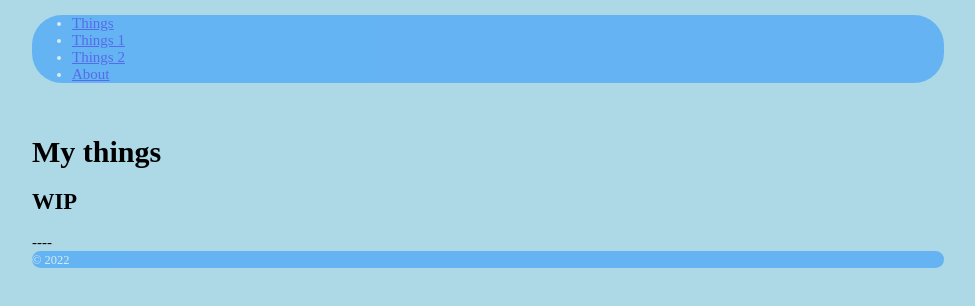
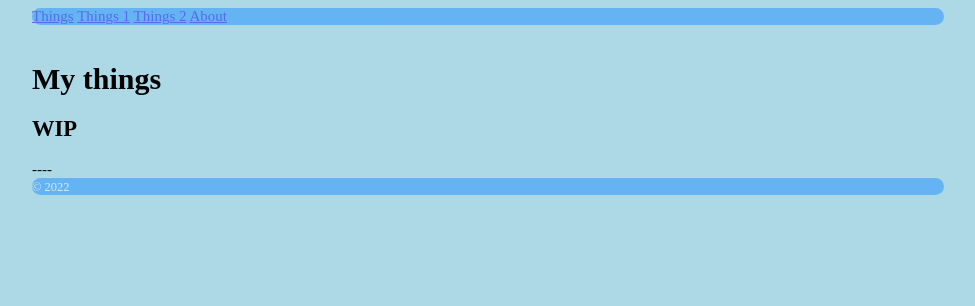
Before and after one commit to marekpistorius/mp.github.io, a plain HTML site: page index.html in a window 1280 px wide. Shown: the whole page, without its empty margins (136-1111 px from the left). Drawn offline with Linux system fonts and the light colour scheme.

Commit message:
Update index.html

```diff
--- a/index.html
+++ b/index.html
@@ -10,11 +10,10 @@
 <div class="wrapper">
 <nav class="menu">
 <header class="transparent">
-	<ul>
-	<li  id="menu"><a href="/">Things</a></li>
-	<li  id="menu"><a href="/">Things 1</a></li>
-	<li  id="menu"><a href="/">Things 2</a></li>
-	<li  id="menu"><a href="/">About</a></li>
+	<a href="/">Things</a>
+	<a href="/">Things 1</a>
+	<a href="/">Things 2</a>
+	<a href="/">About</a>
 	</ul>
 </header>
 </nav>
```
